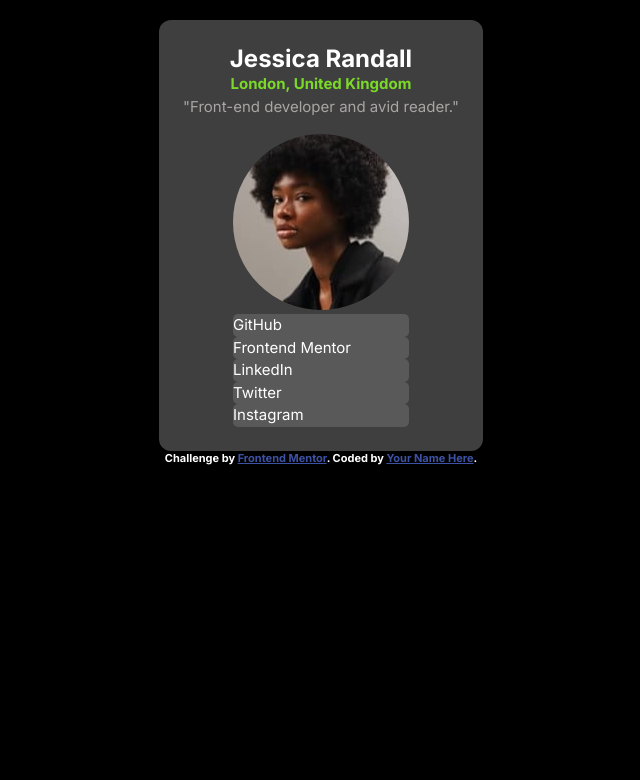
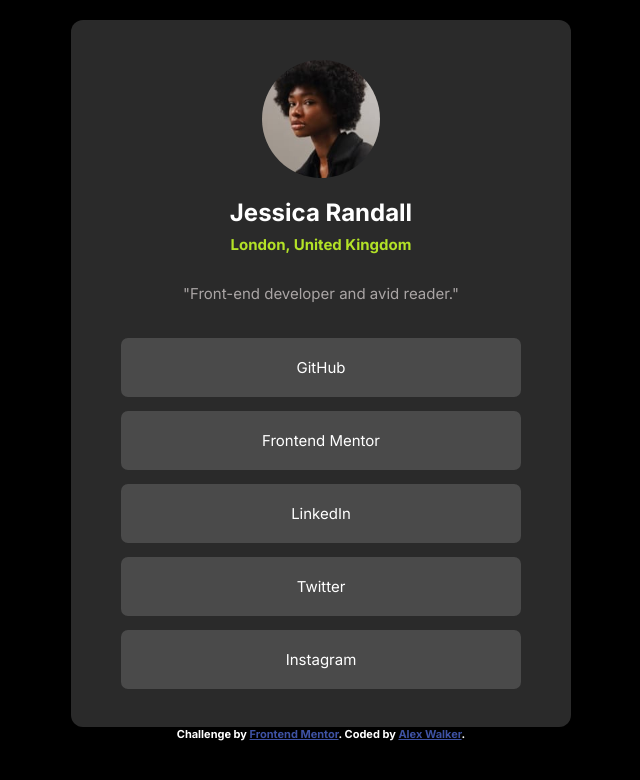
Before and after one commit to AlexWlkr/Social-links-profile, a plain HTML site: page index.html in a window 1280 px wide. Shown: the whole page, without its empty margins (319-959 px from the left). Drawn offline with Linux system fonts and the light colour scheme.

Commit message:
feat(css): update layout stacking and component sizing

```diff
--- a/index.html
+++ b/index.html
@@ -18,16 +18,16 @@
   <body>
     <main class="profile-card">
       <section class="bio">
+        <div class="profile-pic">
+          <img
+          src="assets/images/avatar-jessica.jpeg"
+          alt="Jessica headshot" >
+        </div>
         <h1>Jessica Randall</h1>
         <h2>London, United Kingdom</h2>
         <p>"Front-end developer and avid reader."</p>
       </section>
       <section class="social-links">
-        <div class="profile-pic">
-          <img
-          src="assets/images/avatar-jessica.jpeg"
-          alt="Jessica headshot" >
-        </div>
         <div class="social">
           <p>GitHub</p>
         </div>
@@ -50,7 +50,7 @@
         Challenge by
         <a href="https://www.frontendmentor.io?ref=challenge" target="_blank"
           >Frontend Mentor</a
-        >. Coded by <a href="#">Your Name Here</a>.
+        >. Coded by <a href="#">Alex Walker</a>.
       </div>
     </footer>
   </body>
--- a/styles.css
+++ b/styles.css
@@ -26,42 +26,56 @@ body {
   align-items: center;
   text-align: center;
   justify-content: center;
-  background: #3f3f3f;
+  background: #2a2a2a;
   margin: 0 auto;
   padding: 1.5rem;
-  gap: 1rem;
-  max-width: 400px;
+  width: 100%;
+  max-width: 500px;
   border-radius: 0.75rem;
 }
 
 /* COMPONENTS */
 img {
+  padding: 1rem;
   border-radius: 50%;
+  width: 150px;
+  height: 150px;
+  object-fit: cover;
 }
 
 .social {
   display: flex;
-  background: #595959;
-  border-radius: 5px;
+  justify-content: center;
+  align-items: center;
+  background: #4a4a4a;
+  border-radius: 7px;
   text-align: center;
+  margin: 14px;
+  padding: 8px;
+  width: 400px;
 }
 
 /* TYPOGRAPHY */
+h1 {
+     padding-bottom: 8px;
+}
+
 h2 {
     font-size: 15px;
-      line-height: 1.5;
-  color: rgb(123, 218, 40);
+  color: rgb(179, 226, 39);
+  padding-bottom: 10px;
 }
 .bio p {
   color: rgb(170, 165, 165);
     font-size: 15px;
-      line-height: 1.5;
-      font-weight: 400;
+    line-height: 2.5rem;
+      font-weight: 400px;
+      padding: 10px;
 }
 p{
     font-size: 15px;
-      line-height: 1.5;
    font-weight: 400;
+   padding: 0.75rem;
 }
 
 /* FOOTER */
```
